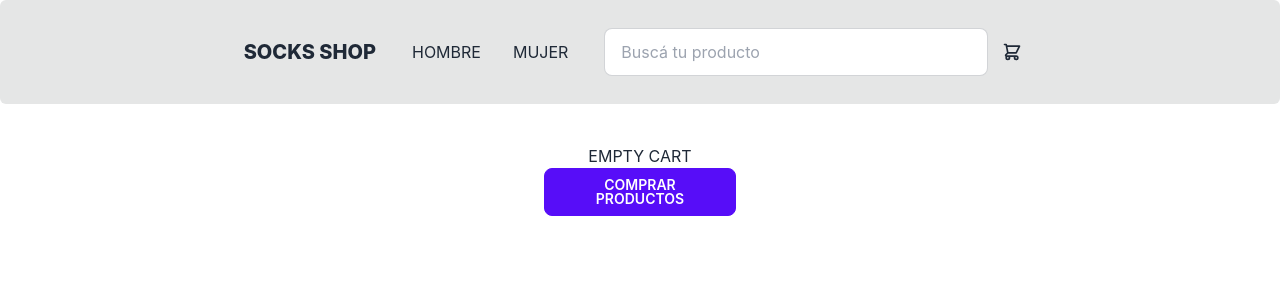
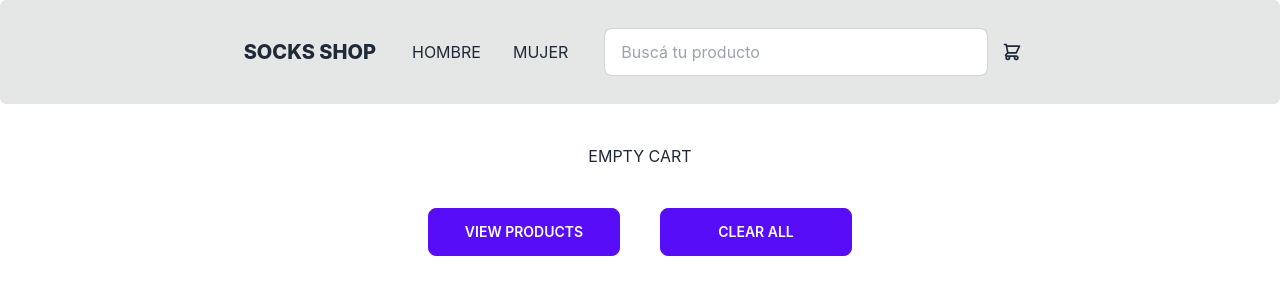
Before and after one commit to TinMon11/mondino-app, a React (Create React App) app: page /cart in a window 1280 px wide. Shown: the top 300 px of the page. Built offline with nearby package versions, Linux system fonts and the light colour scheme.

Commit message:
Se agrega registro de ordenes a Firebase Parte 1

```diff
--- a/src/components/Cart.js
+++ b/src/components/Cart.js
@@ -3,6 +3,7 @@ import CartItem from './CartItem';
 import { useContext } from "react";
 import { Link } from 'react-router-dom';
 import CartContext from '../context/CartContext';
+import { sendOrder } from "../firebase.js"
 
 
 function Cart() {
@@ -31,10 +32,15 @@ function Cart() {
       </div>
 
       <div className='mt-10 text-center'>
-        {cart.length > 0 ? <button className="btn btn-primary btn-block w-48" onClick={clearAll}>CLEAR ALL</button>
+
+        {cart.length > 0 ?
+          <button className="btn btn-primary w-48 mr-10" onClick={sendOrder(cart, totalPrice)}>PLACE ORDER</button>
           :
           <Link to="../">
-            <h1>EMPTY CART</h1><button className="btn btn-primary btn-block w-48" onClick={clearAll}>COMPRAR PRODUCTOS</button></Link>}
+            <h1 className='mb-10'>EMPTY CART</h1><button className="btn btn-primary btn-block w-48 mr-10">VIEW PRODUCTS</button>
+          </Link>}
+
+        <button className="btn btn-primary  w-48" onClick={clearAll}>CLEAR ALL</button>
       </div>
     </section>
 
--- a/src/firebase.js
+++ b/src/firebase.js
@@ -3,11 +3,13 @@ import {
   collection,
   getDocs,
   doc,
+  addDoc,
   getDoc,
   getFirestore,
   query,
   where,
 } from 'firebase/firestore';
+
 
 const firebaseConfig = {
   apiKey: "AIzaSyBr4bYATAMi5bophEuwcqK_M0Xo4zhwr1g",
@@ -44,3 +46,15 @@ export const getItemsFiltered = (categ) => {
     const q = query(colRef, where("category", "==", categ));
     return getDocs(q);
   };
+
+  /*Método para enviar una orden nueva a la colección de "orders"*/
+
+ export const sendOrder = (items,total) => {
+    const order = {
+      buyer: {name: "Martin", phone: "+542954328298", email: "tincho_mondino@hotmail.com"},
+      items,
+      total
+    }
+    const ordersCollection = collection(db,"orders")
+    addDoc(ordersCollection, order).then(({id}) => console.log(id));
+  }
```
Also changed, not shown: src/components/ItemDetailContainer.js (+0 -11 lines), src/components/ItemListContainer.js (+0 -14 lines), src/views/itemDetail.js (deleted).
